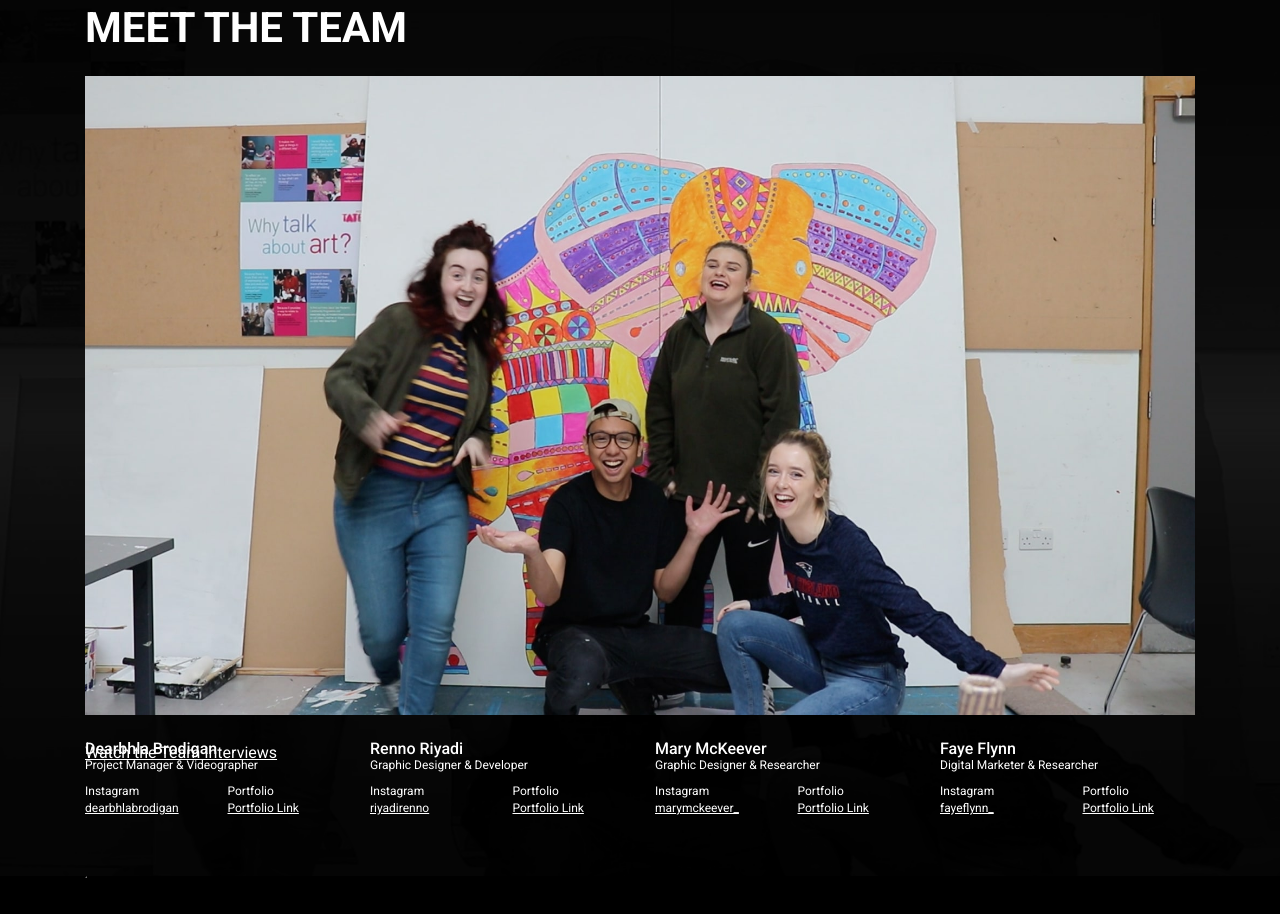
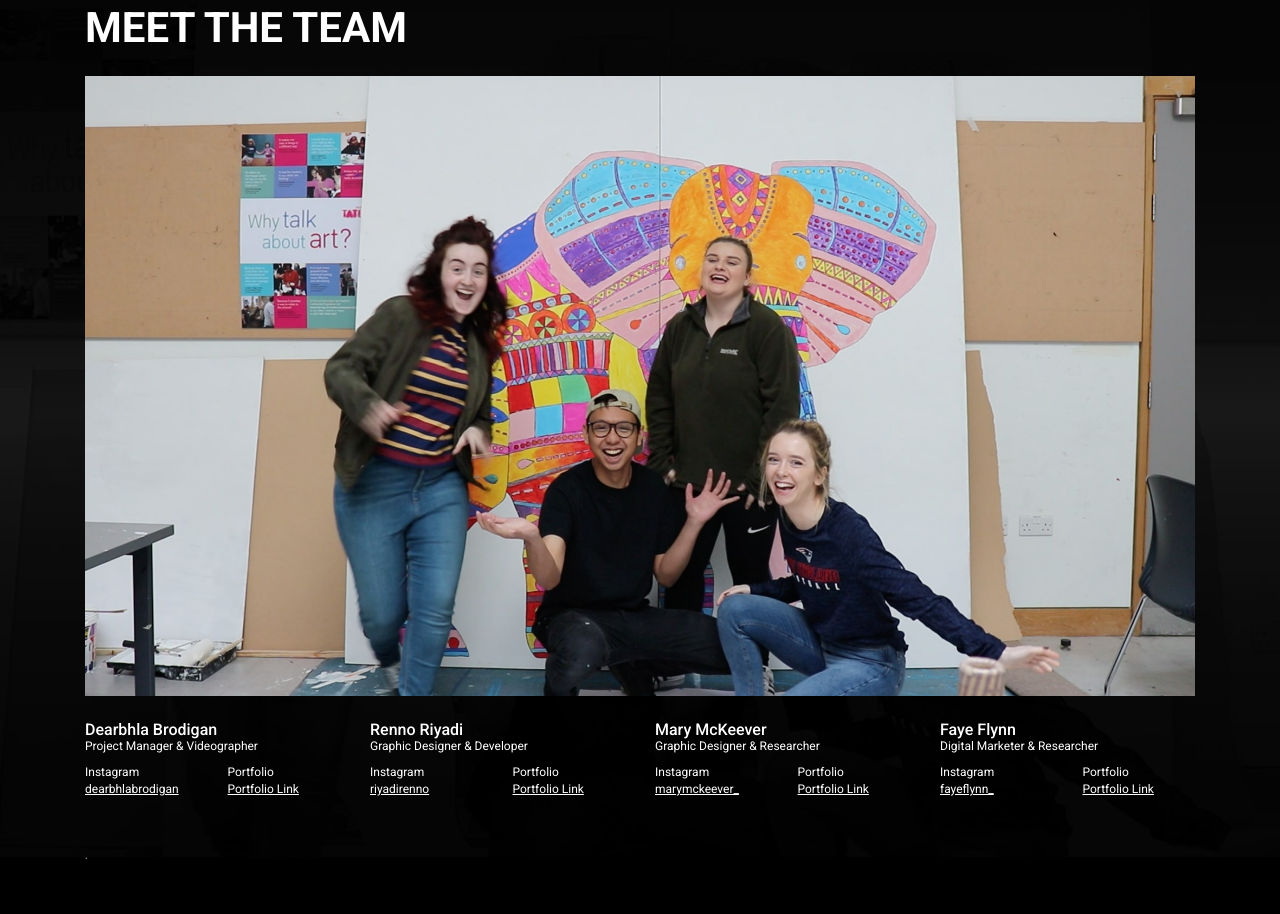
Before and after one commit to riyadirenno/BLNKDISRUPTION, a plain HTML site: page index.html in a window 1280 px wide. Shown: the part 4423-5337 px from the top of the page. Drawn offline with nearby package versions, Linux system fonts and the light colour scheme.

Commit message:
update link video

```diff
--- a/index.html
+++ b/index.html
@@ -221,8 +221,7 @@
         </div>
 
         <div class="col-xl-12">
-          <img src="img/index/blnk-team-photo.jpg" alt="BLNKDISRUPTION team photo, from left to right: Dearbhla Brodigan, Renno Riyadi, Mary McKeever, Faye Flynn"></img>
-          <a href="https://youtu.be/prBVvrI4BB8 class="blnk-mtt-video text-center">Watch the Team Interviews</a>
+          <a href="https://youtu.be/prBVvrI4BB8"><img src="img/index/blnk-team-photo.jpg" alt="BLNKDISRUPTION team photo, from left to right: Dearbhla Brodigan, Renno Riyadi, Mary McKeever, Faye Flynn"></img></a>
         </div>
 
         <div class="col-xl-3 col-6">
```
